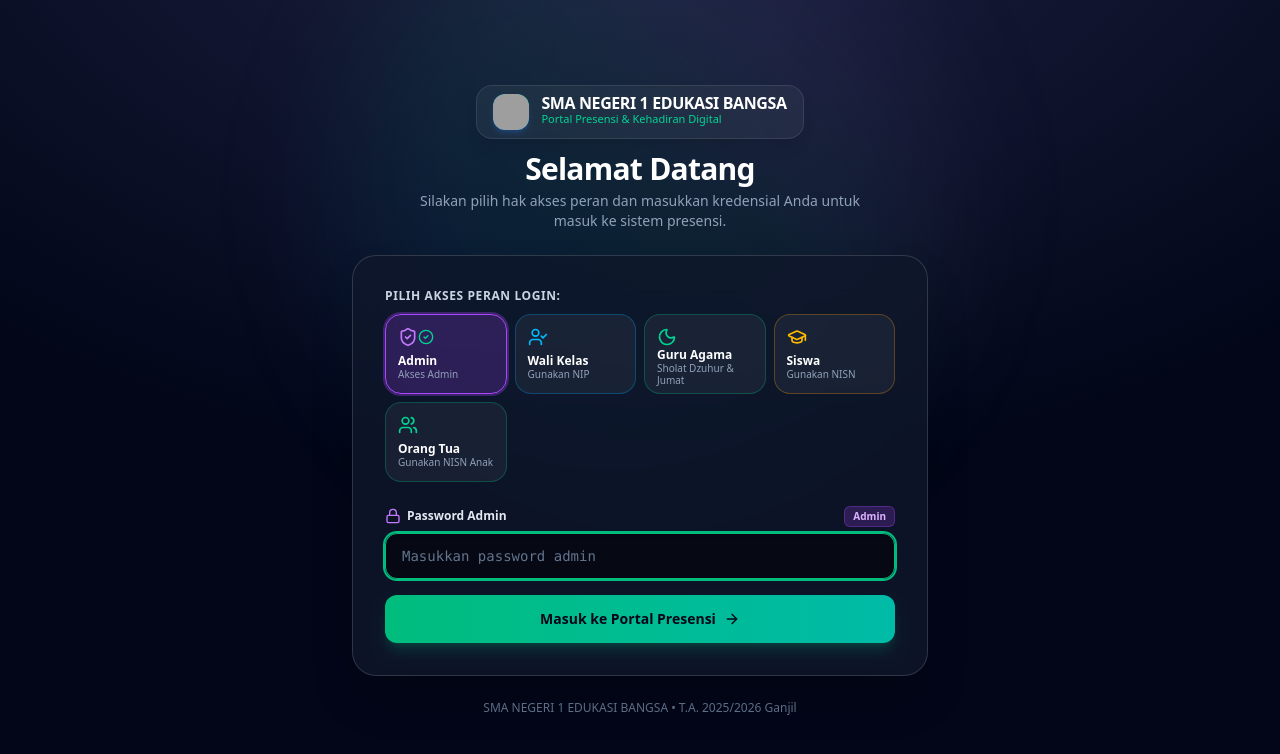
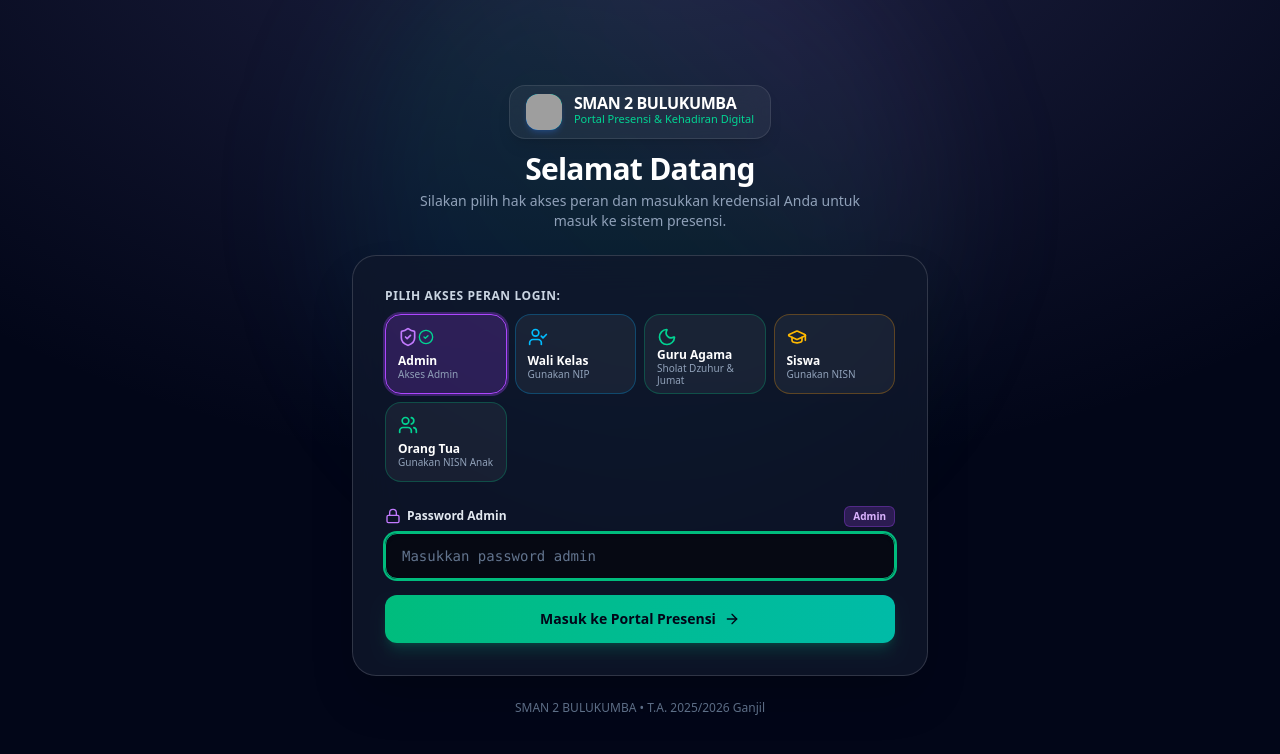
Before and after one commit to iqbhal26-collab/APLIKASI-ABSENSI, a React (Vite) app: page / in a window 1280 px wide. Shown: the top 754 px of the page. Built offline with nearby package versions, Linux system fonts and the light colour scheme; no server answers; the database is empty; grey boxes are pictures that could not be loaded.

Commit message:
chore: update school branding and administrative data
Update the application to reflect SMAN 2 Bulukumba branding and correct the staff administrative information for report generation.

```diff
--- a/src/App.tsx
+++ b/src/App.tsx
@@ -78,8 +78,10 @@ export default function App() {
     const metaEnv = (typeof import.meta !== 'undefined' && (import.meta as any).env) || {};
     const url = parsed.supabaseUrl || metaEnv.VITE_SUPABASE_URL || initialSchoolConfig.supabaseUrl || PERMANENT_SUPABASE_URL;
     const key = parsed.supabaseAnonKey || metaEnv.VITE_SUPABASE_ANON_KEY || initialSchoolConfig.supabaseAnonKey || PERMANENT_SUPABASE_ANON_KEY;
+    const sName = (!parsed.schoolName || parsed.schoolName.includes('EDUKASI') || parsed.schoolName.includes('Prestasi')) ? 'SMAN 2 BULUKUMBA' : parsed.schoolName;
     return {
       ...parsed,
+      schoolName: sName,
       supabaseUrl: url,
       supabaseAnonKey: key,
       useSupabaseLive: true,
--- a/src/components/Sidebar.tsx
+++ b/src/components/Sidebar.tsx
@@ -119,7 +119,7 @@ export const Sidebar: React.FC<SidebarProps> = ({
             <span>Sistem Presensi Live</span>
           </div>
           <p className="text-[11px] text-slate-400 leading-tight">
-            SMA Negeri 1 Prestasi
+            SMAN 2 Bulukumba
             <br />
             <span className="text-emerald-400/90 font-mono text-[10px]">Toleransi: 15 Menit</span>
           </p>
--- a/src/data/mockData.ts
+++ b/src/data/mockData.ts
@@ -8,7 +8,7 @@ const defaultSupabaseUrl = metaEnv.VITE_SUPABASE_URL || PERMANENT_SUPABASE_URL;
 const defaultSupabaseAnonKey = metaEnv.VITE_SUPABASE_ANON_KEY || PERMANENT_SUPABASE_ANON_KEY;
 
 export const initialSchoolConfig: SchoolConfig = {
-  schoolName: 'SMA NEGERI 1 EDUKASI BANGSA',
+  schoolName: 'SMAN 2 BULUKUMBA',
   npsn: '20103482',
   address: 'Jl. Pendidikan No. 45, Ujung Bulu, Kab. Bulukumba, Sulawesi Selatan 92511',
   academicYear: '2025/2026',
--- a/src/lib/exportUtils.ts
+++ b/src/lib/exportUtils.ts
@@ -344,7 +344,7 @@ export const exportAttendanceToPDF = (
   doc.setFont('helvetica', 'bold');
   doc.text('IQBAL PRATAMA, S.Kom., Gr.', pageWidth - 70, signatureY + 22);
   doc.setFont('helvetica', 'normal');
-  doc.text('NIP. 19920510 202012 1 002', pageWidth - 70, signatureY + 26);
+  doc.text('NIP. 19890426 202221 1 012', pageWidth - 70, signatureY + 26);
 
   const fileName = `Laporan_Absensi_${config.schoolName.replace(/\s+/g, '_')}_${filter.className || 'Semua'}_${filter.month || 'Bulan'}.pdf`;
   doc.save(fileName);
```
